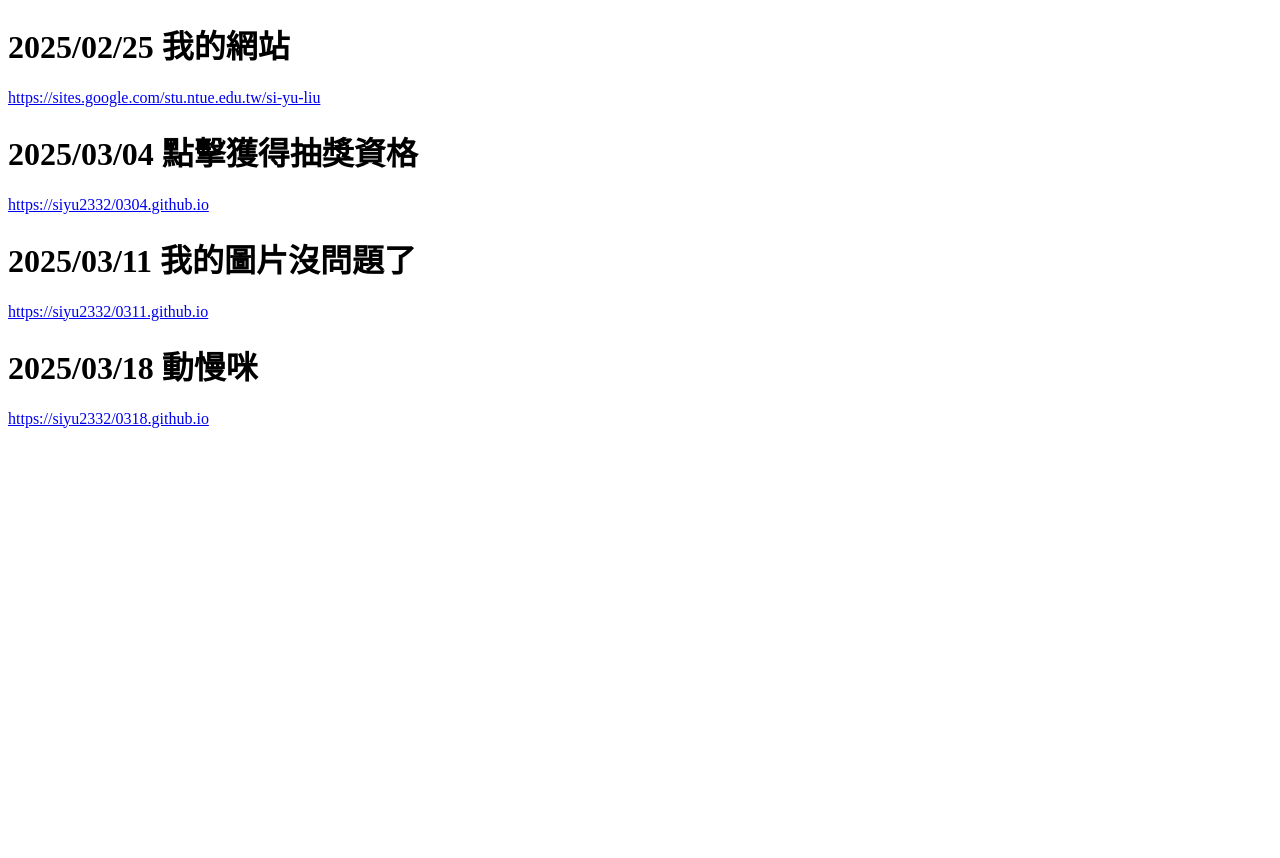
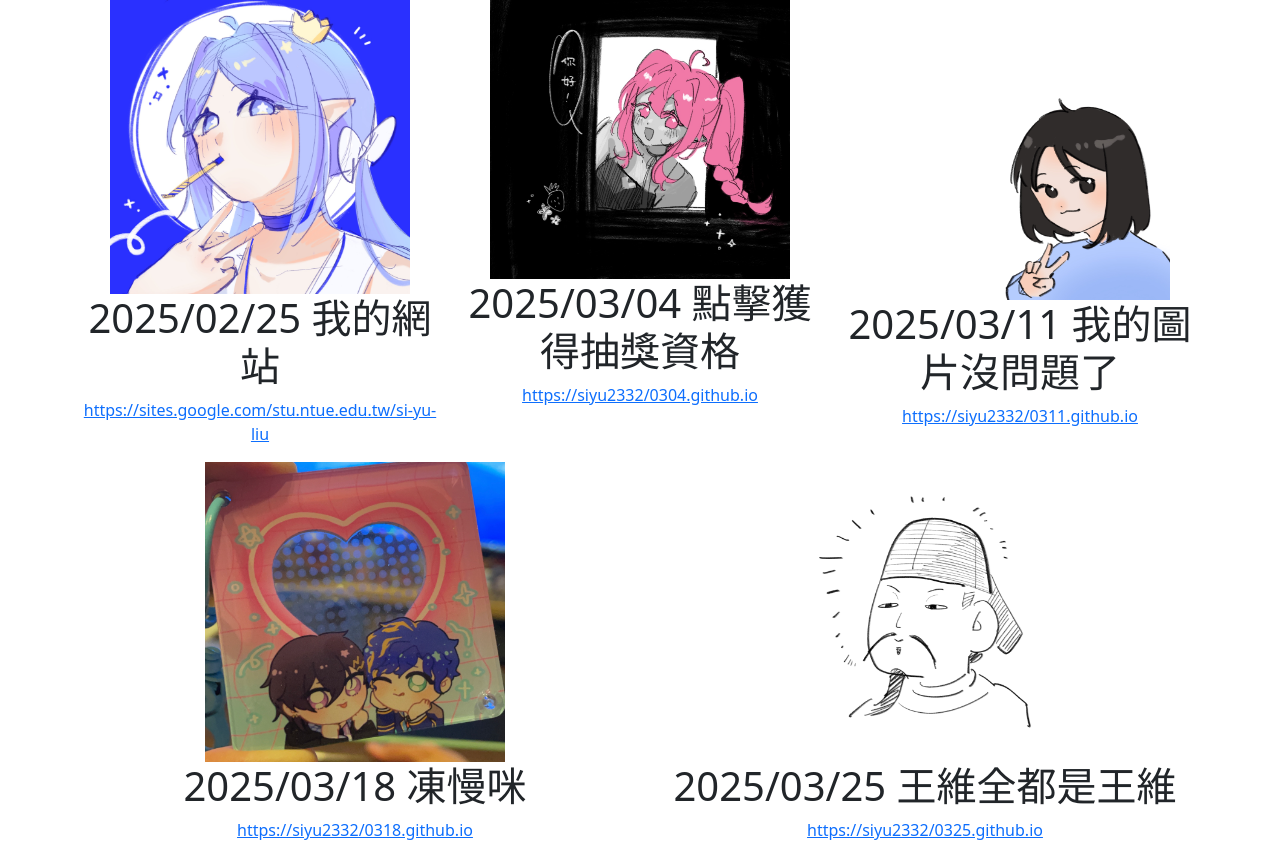
Before and after one commit to siyu2332/siyu2332.github.io, a plain HTML site: page index.html in a window 1280 px wide. Before the commit the page ends 800 px from the top, so only its background shows below. Drawn offline with nearby package versions, Linux system fonts and the light colour scheme.

Commit message:
卡片了

```diff
--- a/index.html
+++ b/index.html
@@ -2,25 +2,75 @@
 <html>
 
 <head>
+    <meta charset="UTF-8">
     <title>SIYU's WEBSITE</title>
-
+    <link href="https://cdn.jsdelivr.net/npm/bootstrap@5.3.3/dist/css/bootstrap.min.css" rel="stylesheet"
+        integrity="sha384-QWTKZyjpPEjISv5WaRU9OFeRpok6YctnYmDr5pNlyT2bRjXh0JMhjY6hW+ALEwIH" crossorigin="anonymous">
 </head>
 
 <body>
+    <div class="container text-center">
+        <div class="row">
+            <div class="col">
+                <div id="mycard">
 
+                    <img src="img/yya.jpg" width="300">
                     <h1>2025/02/25 我的網站</h1>
-    <p><a href="https://sites.google.com/stu.ntue.edu.tw/si-yu-liu">https://sites.google.com/stu.ntue.edu.tw/si-yu-liu</a></p>
 
+                    <p><a
+                            href="https://sites.google.com/stu.ntue.edu.tw/si-yu-liu">https://sites.google.com/stu.ntue.edu.tw/si-yu-liu</a>
+                    </p>
+
+                </div>
+            </div>
+            <div class="col">
+                <div id="mycard">
+
+                    <img src="img/hi.jpg" width="300">
                     <h1>2025/03/04 點擊獲得抽獎資格</h1>
+
                     <p><a href="0304\index.html">https://siyu2332/0304.github.io</a></p>
 
+                </div>
+            </div>
+            <div class="col">
+                <div id="mycard">
+                    <img src="img/ya.jpg" width="300">
                     <h1>2025/03/11 我的圖片沒問題了</h1>
+
                     <p><a href="0311\index.html">https://siyu2332/0311.github.io</a></p>
 
-    <h1>2025/03/18 動慢咪</h1>
+                </div>
+            </div>
+        </div>
+    </div>
+
+    <div class="container text-center">
+        <div class="row">
+            <div class="col">
+                <div id="mycard">
+
+                    <img src="img/7281.jpg" width="300">
+                    <h1>2025/03/18 凍慢咪</h1>
+
                     <p><a href="0318\index.html">https://siyu2332/0318.github.io</a></p>
 
+                </div>
+            </div>
+            <div class="col">
+                <div id="mycard">
 
+                    <img src="img/wang.jpg" width="300">
+                    <h1>2025/03/25 王維全都是王維</h1>
+
+                    <p><a href="0325\index.html">https://siyu2332/0325.github.io</a></p>
+
+                </div>
+            </div>
+
+        </div>
+    </div>
 </body>
 
+
 </html>
```
Also changed, not shown: 0325/index.html (+1 -1 lines), img/7281.JPG (added), img/hi.jpg (added), img/wang.jpg (added), img/ya.jpg (added), img/yya.jpg (added). Lines whose indentation alone changed are shown as unchanged.
